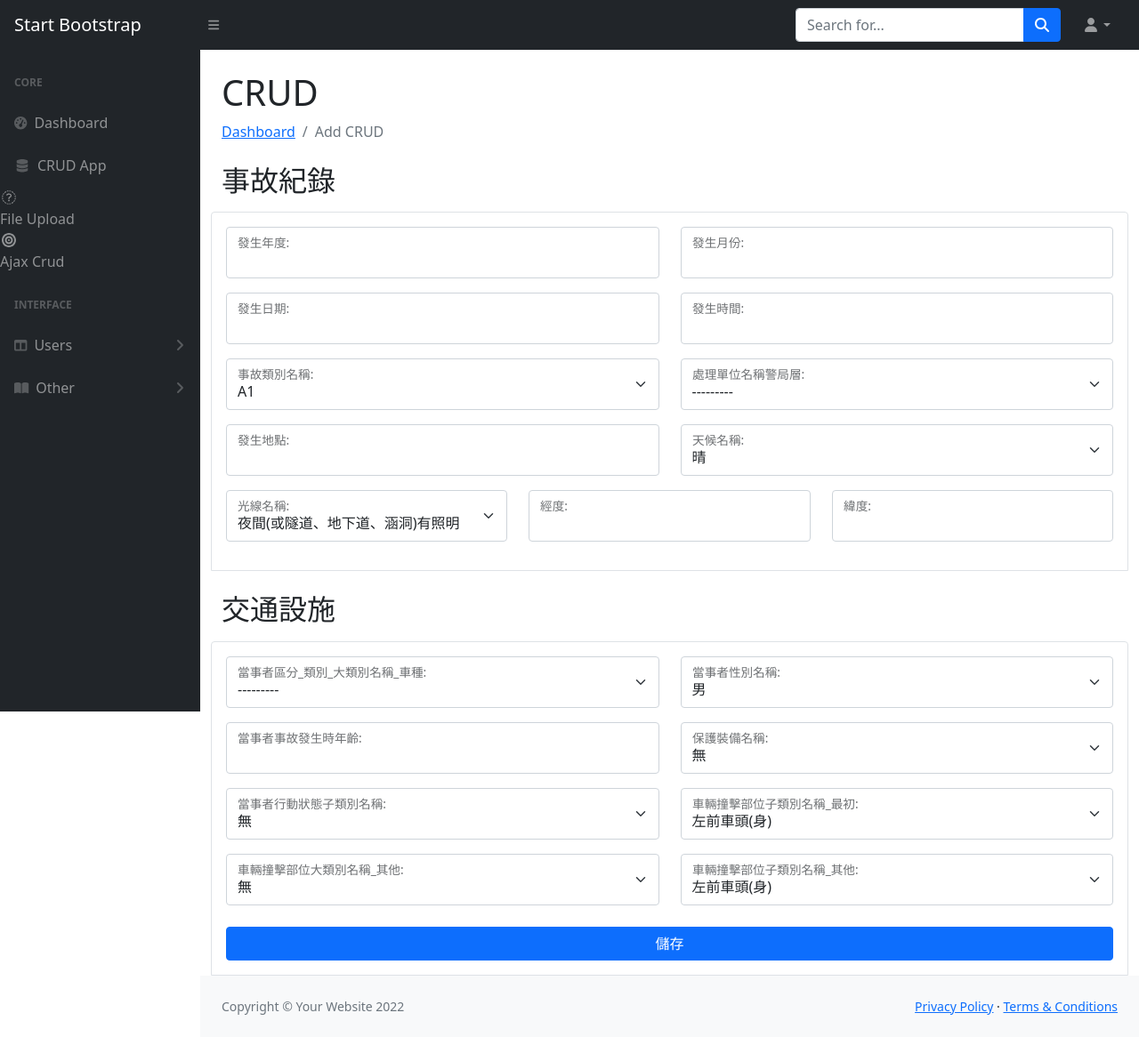
After one commit to xi455/DataBaseManage-CarAccident, a Django app: page /transport/create/ in a window 1280 px wide. The commit adds this page. Shown: the whole page at 89% size. Run offline with Django 5.2, Linux system fonts and the light colour scheme; data that the repository does not hold is empty; some libraries are stand-ins or nearby versions.

Commit message:
feat: car accident record add database create function

```diff
--- a/core/settings.py
+++ b/core/settings.py
@@ -49,6 +49,7 @@ INSTALLED_APPS = [
 
     # 3rd party apps
     "chartjs",
+    "widget_tweaks",
 
     # app
     "transport",
--- /dev/null
+++ b/static/js/form_verify.js
@@ -0,0 +1,20 @@
+// Example starter JavaScript for disabling form submissions if there are invalid fields
+(function () {
+    'use strict'
+
+    // Fetch all the forms we want to apply custom Bootstrap validation styles to
+    var forms = document.querySelectorAll('.needs-validation')
+
+    // Loop over them and prevent submission
+    Array.prototype.slice.call(forms)
+      .forEach(function (form) {
+        form.addEventListener('submit', function (event) {
+          if (!form.checkValidity()) {
+            event.preventDefault()
+            event.stopPropagation()
+          }
+
+          form.classList.add('was-validated')
+        }, false)
+      })
+  })()
--- a/templates/elements/_header.html
+++ b/templates/elements/_header.html
@@ -1,6 +1,6 @@
 <nav class="navbar navbar-expand navbar-dark bg-dark static-top">
 
-    <a class="navbar-brand mr-1" href="index.html">Start Bootstrap</a>
+    <a class="navbar-brand mr-1" href="{% url 'index' %}">Start Bootstrap</a>
 
     <button class="btn btn-link btn-sm text-white order-1 order-sm-0" id="sidebarToggle" href="#">
         <i class="fas fa-bars"></i>
--- /dev/null
+++ b/transport/forms.py
@@ -0,0 +1,80 @@
+from django import forms
+
+from transport.models import (
+    AccidentRecords,
+    PartyInfo,
+    CauseAnalysis,
+    TrafficFacilities,
+    RoadConditions,
+)
+
+from transport_subsidiary.models import VehicleType
+
+
+class AccidentRecordsForm(forms.ModelForm):
+    class Meta:
+        model = AccidentRecords
+        fields = "__all__"
+
+        widgets = {
+            "發生年度": forms.TextInput(attrs={"class": "form-control"}),
+            "發生月份": forms.TextInput(attrs={"class": "form-control"}),
+            "發生日期": forms.TextInput(attrs={"class": "form-control"}),
+            "發生時間": forms.TextInput(attrs={"class": "form-control"}),
+            "事故類別名稱": forms.Select(attrs={"class": "form-select"}),
+            "處理單位名稱警局層": forms.Select(attrs={"class": "form-select"}),
+            "發生地點": forms.TextInput(attrs={"class": "form-control"}),
+            "天候名稱": forms.Select(attrs={"class": "form-select"}),
+            "光線名稱": forms.Select(attrs={"class": "form-select"}),
+            "經度": forms.NumberInput(attrs={"class": "form-control"}),
+            "緯度": forms.NumberInput(attrs={"class": "form-control"}),
+        }
+
+
+class PartyInfoForm(forms.ModelForm):
+    class Meta:
+        model = PartyInfo
+        fields = "__all__"
+        exclude = ["accident_id"]
+
+        widgets = {
+            "當事者區分_類別_大類別名稱_車種": forms.Select(attrs={"class": "form-select"}),
+            "當事者性別名稱": forms.Select(attrs={"class": "form-select"}),
+            "當事者事故發生時年齡": forms.NumberInput(attrs={"class": "form-control", 'min': '0', 'step': '1'}),
+            "保護裝備名稱": forms.Select(attrs={"class": "form-select"}),
+            "當事者行動狀態子類別名稱": forms.Select(attrs={"class": "form-select"}),
+            "車輛撞擊部位子類別名稱_最初": forms.Select(attrs={"class": "form-select"}),
+            "車輛撞擊部位大類別名稱_其他": forms.Select(attrs={"class": "form-select"}),
+            "車輛撞擊部位子類別名稱_其他": forms.Select(attrs={"class": "form-select"}),
+        }
+
+    def __init__(self, *args, **kwargs):
+        super(PartyInfoForm, self).__init__(*args, **kwargs)
+        self.fields['當事者區分_類別_大類別名稱_車種'].initial = VehicleType.objects.first()
+
+
+class CauseAnalysisForm(forms.ModelForm):
+    class Meta:
+        model = CauseAnalysis
+        fields = "__all__"
+        exclude = ["accident_id"]
+
+
+class TrafficFacilitiesForm(forms.ModelForm):
+    class Meta:
+        model = TrafficFacilities
+        fields = "__all__"
+        exclude = ["accident_id"]
+
+
+class RoadConditionsForm(forms.ModelForm):
+    class Meta:
+        model = RoadConditions
+        fields = "__all__"
+        exclude = ["accident_id"]
+
+
+
+class CombinedForm(forms.Form):
+    accident_form = AccidentRecordsForm(prefix='accident')
+    party_form = PartyInfoForm(prefix='party')
--- /dev/null
+++ b/transport/templates/caraccident_create.html
@@ -0,0 +1,217 @@
+{% extends 'base.html' %}
+
+{% load static %}
+{% load widget_tweaks %}
+
+{% block stylesheet %}
+    <style>
+        .bd-example {
+            padding: 1.5rem;
+            margin-right: 0;
+            margin-left: 0;
+            border-width: 1px;
+            border-top-left-radius: .25rem;
+            border-top-right-radius: .25rem;
+        }
+        .bd-example {
+            position: relative;
+            padding: 1rem;
+            margin: 1rem -.75rem 0;
+            border: solid #dee2e6;
+            border-width: 1px;
+        }
+    </style>
+{% endblock %}
+{% block body %}
+    <div class="container-fluid px-4">
+        <h1 class="mt-4">CRUD</h1>
+        <ol class="breadcrumb mb-4">
+            <li class="breadcrumb-item"><a href="/">Dashboard</a></li>
+            <li class="breadcrumb-item active">Add CRUD</li>
+        </ol>
+
+        {{ form.non_field_errors }}
+        <form action="" novalidate
+            class="needs-validation"
+            novalidate
+            method="POST"
+            enctype="multipart/form-data">
+            {% csrf_token %}
+
+            <h2 class="mt-4">事故紀錄</h2>
+            <div class="bd-example">
+                <div class="row mb-3">
+                    <div class="col">
+                        <div class="form-floating mb-3 mb-md-0">
+                            {{ form.accident_form.發生年度.errors }}
+                            {% render_field form.accident_form.發生年度 %}
+                            <div class="invalid-feedback">請輸入發生年度</div>
+                            <label for="{{ form.accident_form.發生年度.id_for_label }}">發生年度:</label>
+                        </div>
+                    </div>
+                    <div class="col">
+                        <div class="form-floating">
+                            {{ form.accident_form.發生月份.errors }}
+                            {% render_field form.accident_form.發生月份 %}
+                            <div class="invalid-feedback">請輸入發生月份</div>
+                            <label for="{{ form.accident_form.發生月份.id_for_label }}">發生月份:</label>
+                        </div>
+                    </div>
+                </div>
+                <div class="row mb-3">
+                    <div class="col">
+                        <div class="form-floating mb-3 mb-md-0">
+                            {{ form.accident_form.發生日期.errors }}
+                            {% render_field form.accident_form.發生日期 %}
+                            <div class="invalid-feedback">請輸入發生日期</div>
+                            <label for="{{ form.accident_form.發生日期.id_for_label }}">發生日期:</label>
+                        </div>
+                    </div>
+                    <div class="col">
+                        <div class="form-floating">
+                            {{ form.accident_form.發生時間.errors }}
+                            {% render_field form.accident_form.發生時間 %}
+                            <div class="invalid-feedback">請輸入發生時間</div>
+                            <label for="{{ form.accident_form.發生時間.id_for_label }}">發生時間:</label>
+                        </div>
+                    </div>
+                </div>
+                <div class="row mb-3">
+                    <div class="col">
+                        <div class="form-floating mb-3 mb-md-0">
+                            {{ form.accident_form.事故類別名稱.errors }}
+                            {% render_field form.accident_form.事故類別名稱 %}
+                            <label for="{{ form.accident_form.事故類別名稱.id_for_label }}">事故類別名稱:</label>
+                        </div>
+                    </div>
+                    <div class="col">
+                        <div class="form-floating">
+                            {{ form.accident_form.處理單位名稱警局層.errors }}
+                            {% render_field form.accident_form.處理單位名稱警局層 %}
+                            <div class="invalid-feedback">請選擇處理單位名稱警局層</div>
+                            <label for="{{ form.accident_form.處理單位名稱警局層.id_for_label }}">處理單位名稱警局層:</label>
+                        </div>
+                    </div>
+                </div>
+                <div class="row mb-3">
+                    <div class="col">
+                        <div class="form-floating mb-3 mb-md-0">
+                            {{ form.accident_form.發生地點.errors }}
+                            {% render_field form.accident_form.發生地點 %}
+                            <div class="invalid-feedback">請輸入發生地點</div>
+                            <label for="{{ form.accident_form.發生地點.id_for_label }}">發生地點:</label>
+                        </div>
+                    </div>
+                    <div class="col">
+                        <div class="form-floating">
+                            {{ form.accident_form.天候名稱.errors }}
+                            {% render_field form.accident_form.天候名稱 %}
+                            <label for="{{ form.accident_form.天候名稱.id_for_label }}">天候名稱:</label>
+                        </div>
+                    </div>
+                </div>
+                <div class="row mb-3">
+                    <div class="col">
+                        <div class="form-floating mb-3 mb-md-0">
+                            {{ form.accident_form.光線名稱.errors }}
+                            {% render_field form.accident_form.光線名稱 %}
+                            <label for="{{ form.accident_form.光線名稱.id_for_label }}">光線名稱:</label>
+                        </div>
+                    </div>
+                    <div class="col">
+                        <div class="form-floating">
+                            {{ form.accident_form.經度.errors }}
+                            {% render_field form.accident_form.經度 %}
+                            <div class="invalid-feedback">請輸入發生精度</div>
+                            <label for="{{ form.accident_form.經度.id_for_label }}">經度:</label>
+                        </div>
+                    </div>
+                    <div class="col">
+                        <div class="form-floating">
+                            {{ form.accident_form.緯度.errors }}
+                            {% render_field form.accident_form.緯度 %}
+                            <div class="invalid-feedback">請輸入發生緯度</div>
+                            <label for="{{ form.accident_form.緯度.id_for_label }}">緯度:</label>
+                        </div>
+                    </div>
+                </div>
+            </div>
+
+            <h2 class="mt-4">交通設施</h2>
+            <div class="bd-example">
+                <div class="row mb-3">
+                    <div class="col">
+                        <div class="form-floating mb-3 mb-md-0">
+                            {{ form.party_form.當事者區分_類別_大類別名稱_車種.errors }}
+                            {% render_field form.party_form.當事者區分_類別_大類別名稱_車種 %}
+                            <label for="{{ form.party_form.當事者區分_類別_大類別名稱_車種.id_for_label }}">當事者區分_類別_大類別名稱_車種:</label>
+                        </div>
+                    </div>
+                    <div class="col">
+                        <div class="form-floating">
+                            {{ form.party_form.當事者性別名稱.errors }}
+                            {% render_field form.party_form.當事者性別名稱 %}
+                            <label for="{{ form.party_form.當事者性別名稱.id_for_label }}">當事者性別名稱:</label>
+                        </div>
+                    </div>
+                </div>
+                <div class="row mb-3">
+                    <div class="col">
+                        <div class="form-floating mb-3 mb-md-0">
+                            {{ form.party_form.當事者事故發生時年齡.errors }}
+                            {% render_field form.party_form.當事者事故發生時年齡 %}
+                            <div class="invalid-feedback">請輸入當事者事故發生時年齡</div>
+                            <label for="{{ form.party_form.當事者事故發生時年齡.id_for_label }}">當事者事故發生時年齡:</label>
+                        </div>
+                    </div>
+                    <div class="col">
+                        <div class="form-floating">
+                            {{ form.party_form.保護裝備名稱.errors }}
+                            {% render_field form.party_form.保護裝備名稱 %}
+                            <label for="{{ form.party_form.保護裝備名稱.id_for_label }}">保護裝備名稱:</label>
+                        </div>
+                    </div>
+                </div>
+                <div class="row mb-3">
+                    <div class="col">
+                        <div class="form-floating mb-3 mb-md-0">
+                            {{ form.party_form.當事者行動狀態子類別名稱.errors }}
+                            {% render_field form.party_form.當事者行動狀態子類別名稱 %}
+                            <label for="{{ form.party_form.當事者行動狀態子類別名稱.id_for_label }}">當事者行動狀態子類別名稱:</label>
+                        </div>
+                    </div>
+                    <div class="col">
+                        <div class="form-floating">
+                            {{ form.party_form.車輛撞擊部位子類別名稱_最初.errors }}
+                            {% render_field form.party_form.車輛撞擊部位子類別名稱_最初 %}
+                            <label for="{{ form.party_form.車輛撞擊部位子類別名稱_最初.id_for_label }}">車輛撞擊部位子類別名稱_最初:</label>
+                        </div>
+                    </div>
+                </div>
+                <div class="row mb-3">
+                    <div class="col">
+                        <div class="form-floating mb-3 mb-md-0">
+                            {{ form.party_form.車輛撞擊部位大類別名稱_其他.errors }}
+                            {% render_field form.party_form.車輛撞擊部位大類別名稱_其他 %}
+                            <label for="{{ form.party_form.車輛撞擊部位大類別名稱_其他.id_for_label }}">車輛撞擊部位大類別名稱_其他:</label>
+                        </div>
+                    </div>
+                    <div class="col">
+                        <div class="form-floating">
+                            {{ form.party_form.車輛撞擊部位子類別名稱_其他.errors }}
+                            {% render_field form.party_form.車輛撞擊部位子類別名稱_其他 %}
+                            <label for="{{ form.party_form.車輛撞擊部位子類別名稱_其他.id_for_label }}">車輛撞擊部位子類別名稱_其他:</label>
+                        </div>
+                    </div>
+                </div>
+
+                <div class="mt-4 mb-0">
+                    <div class="d-grid"><button class="btn btn-primary btn-block" type="submit">儲存</button></div>
+                </div>
+            </div>
+        </form>
+    </div>
+{% endblock %}
+{% block javascript %}
+    <script src="{% static 'js/form_verify.js' %}"></script>
+{% endblock %}
--- a/transport/urls.py
+++ b/transport/urls.py
@@ -5,6 +5,6 @@ from transport import views
 app_name = "transport"
 urlpatterns = [
     path("", views.indexTemplateView.as_view(), name="index"),
-    path("/list/", views.CarAccidentListView.as_view(), name="list"),
-    path("/create/", views.AccidentRecordsCreateView.as_view(), name="create"),
+    path("list/", views.CarAccidentListView.as_view(), name="list"),
+    path("create/", views.CarAccidentCreateView.as_view(), name="create"),
 ]
--- a/transport/views.py
+++ b/transport/views.py
@@ -16,6 +16,9 @@ from transport.models import (
         TrafficFacilities,
         RoadConditions,
     )
+from transport.forms import CombinedForm
+from transport_subsidiary.models import UnitName, VehicleType
+
 # Create your views here.
 class indexTemplateView(TemplateView):
     template_name = "index.html"
@@ -37,8 +40,40 @@ class CarAccidentListView(generic.ListView):
     queryset = AccidentRecords.objects.all()[:50]
     order="-發生日期"
 
-class AccidentRecordsCreateView(CreateView):
-    model = AccidentRecords
-    fields = "__all__"
-    template_name = "accidentrecords_create.html"
-    success_url = reverse_lazy("transport:list")
+
+class CarAccidentCreateView(generic.View):
+    template_name = "caraccident_create.html"
+
+    def get(self, request, *args, **kwargs):
+        form = CombinedForm()
+
+        context = {
+            "form": form,
+        }
+
+        return render(request, self.template_name, context=context)
+
+    def post(self, request, *args, **kwargs):
+        form = CombinedForm(request.POST)
+
+        if form.is_valid():
+            accident = {k[len("accident-"):]: v for k, v in form.data.items() if k.startswith('accident-')}
+            accident["處理單位名稱警局層"] = get_object_or_404(UnitName, pk=accident["處理單位名稱警局層"])
+            accident = AccidentRecords(**accident)
+
+            party = {k[len("party-"):]: v for k, v in form.data.items() if k.startswith('party-')}
+            party["當事者區分_類別_大類別名稱_車種"] = get_object_or_404(VehicleType, pk=party["當事者區分_類別_大類別名稱_車種"])
+            party["accident_id"] = accident
+            party = PartyInfo(**party)
+
+            accident.save()
+            party.save()
+
+            messages.success(request, "Car accident record created successfully.")
+            return redirect('transport:list')
+
+        context = {
+            "form": form,
+        }
+
+        return render(request, self.template_name, context=context)
```
Also changed, not shown: transport/models.py (+42 -3 lines), transport/templates/accidentrecords_create.html (deleted, +0 -83 lines), transport/migrations/0002_alter_accidentrecords_事故類別名稱_and_more.py (added).
